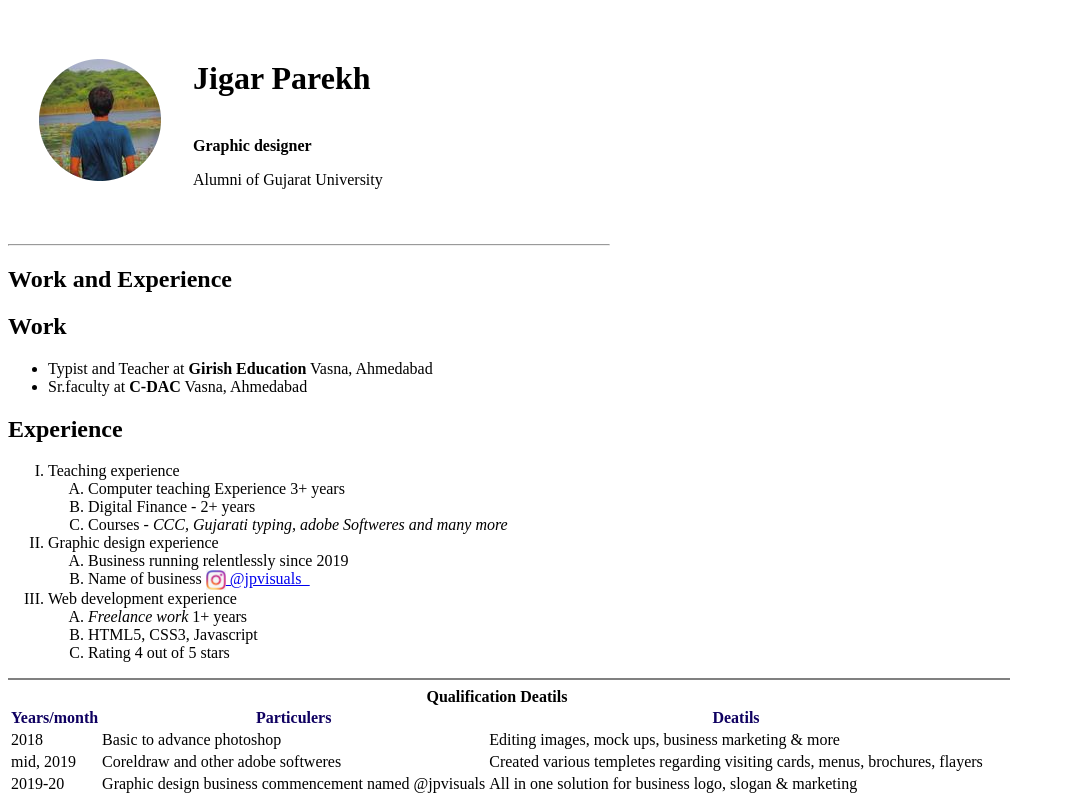
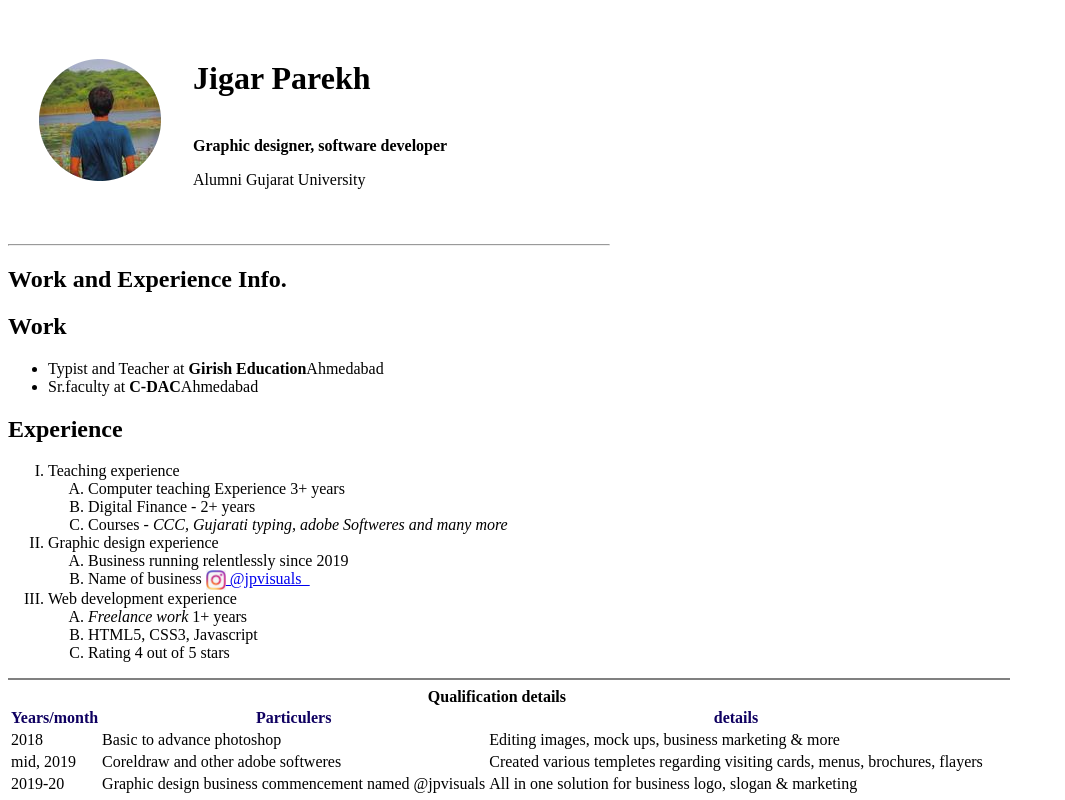
Before and after one commit to jigarparekh28/CV, a plain HTML site: page index.html in a window 1280 px wide. Shown: the top 800 px of the page, without its empty margins (0-1065 px from the left). Drawn offline with Linux system fonts and the light colour scheme.

Commit message:
Update index.html

```diff
--- a/index.html
+++ b/index.html
@@ -11,15 +11,15 @@
             <td><img src="images/jigarr.png" alt="jigar profile image"></td>
             <td>
                 <h1>Jigar Parekh</h1><br>
-                <B>Graphic designer</B><br>
-                <p>Alumni of Gujarat University</p>
+                <B>Graphic designer, software developer</B><br>
+                <p>Alumni Gujarat University</p>
             </td>
     </table>    <hr width="600" align="left">
-    <h2>Work and Experience</h2>
+    <h2>Work and Experience Info.</h2>
     <h2>Work</h2>
     <ul>
-        <li>Typist and Teacher at <b>Girish Education</b> Vasna, Ahmedabad</li>
-        <li>Sr.faculty at <strong>C-DAC</strong> Vasna, Ahmedabad</li>
+        <li>Typist and Teacher at <b>Girish Education</b>Ahmedabad</li>
+        <li>Sr.faculty at <strong>C-DAC</strong>Ahmedabad</li>
     </ul>
     <h2>Experience</h2>
     <ol type="I">
@@ -42,7 +42,7 @@
             </ol>
     </ol><hr width="1000" color="grey" align="left">
         <table>
-            <caption><strong>Qualification Deatils</strong></caption>
+            <caption><strong>Qualification details</strong></caption>
             <colgroup>
             <col>
             <col>
@@ -51,7 +51,7 @@
              <thead style="color: rgb(15, 0, 97);">
                 <th>Years/month</th>
                 <th>Particulers</th>
-                <th>Deatils</th>
+                <th>details</th>
              </thead>
              <tbody>
                 <tr>
```
